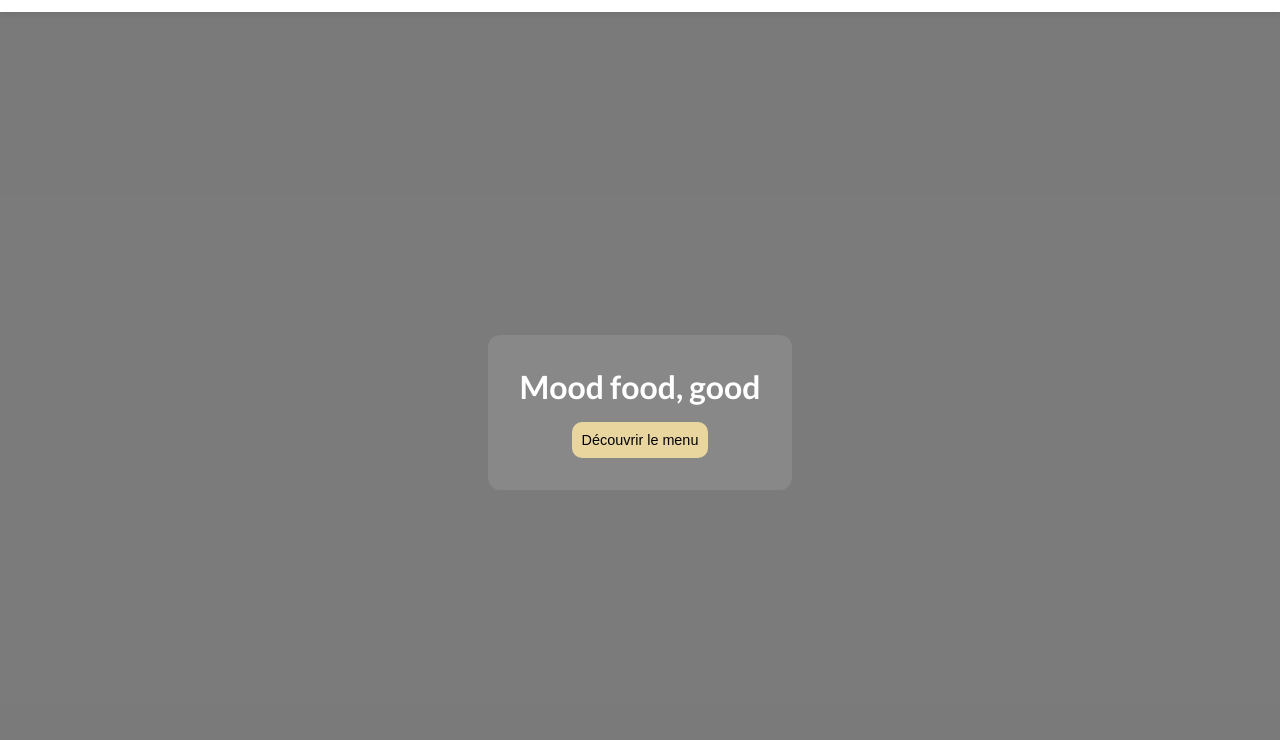
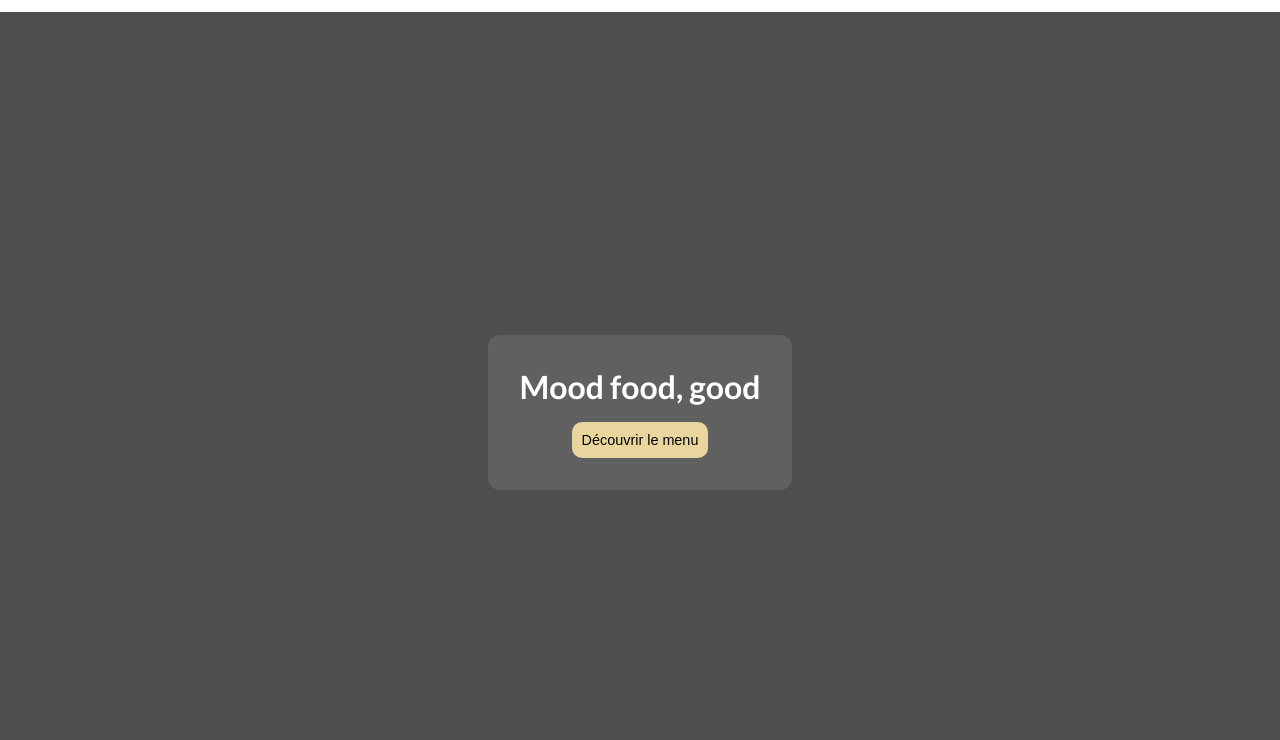
Before and after one commit to WhitneyDev/MoodFood, a plain HTML site: page index.html in a window 1280 px wide. Shown: the part 60-800 px from the top of the page. Drawn offline with Linux system fonts and the light colour scheme; the site is published under a folder, as on GitHub Pages, so addresses that start at the root find nothing.

Commit message:
erreur de chemin dans le CSS

```diff
--- a/style.css
+++ b/style.css
@@ -111,7 +111,7 @@ h1 {
 }
 
 .hero {
-    background-image: url("/assets/amin-ramezani-YOfHFn_pC3k-unsplash.jpg");
+    background-image: url("assets/amin-ramezani-YOfHFn_pC3k-unsplash.jpg");
     background-size: cover;
     background-position: center;
     height: 100vh;
```
